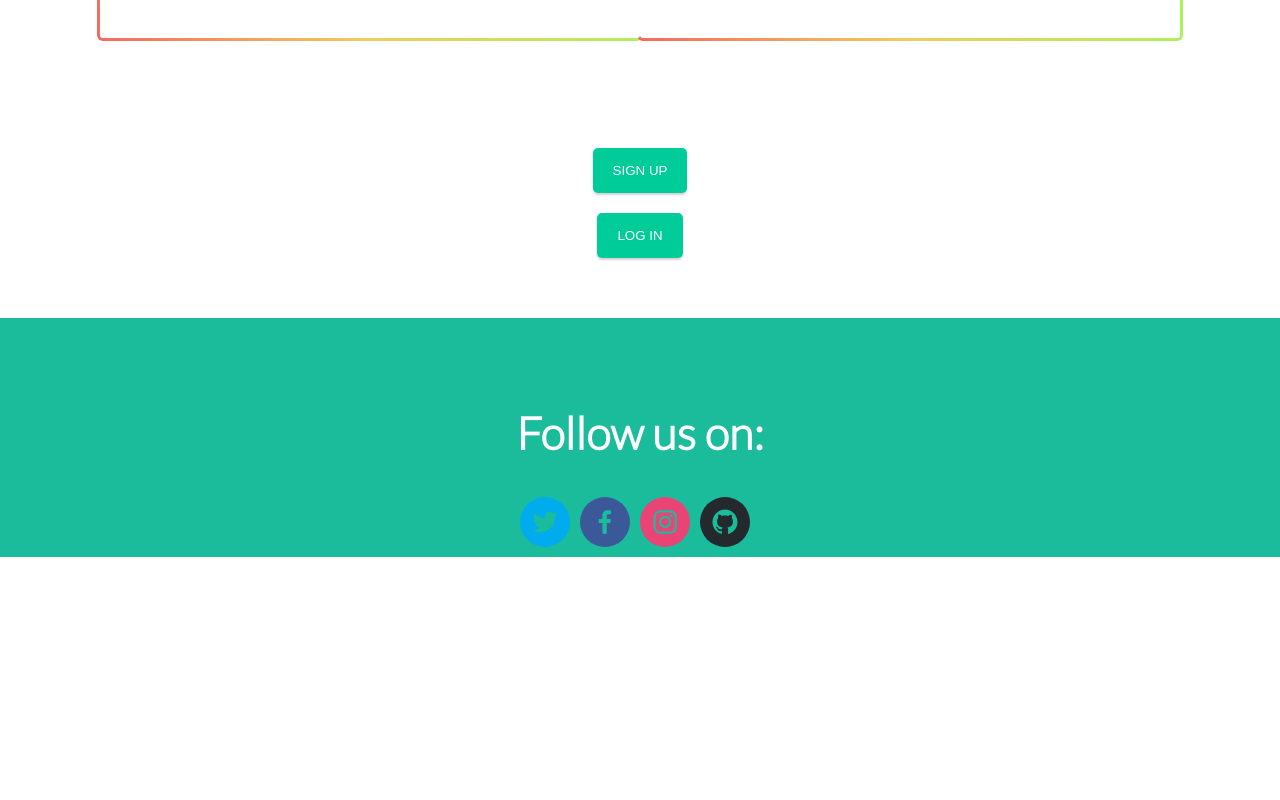
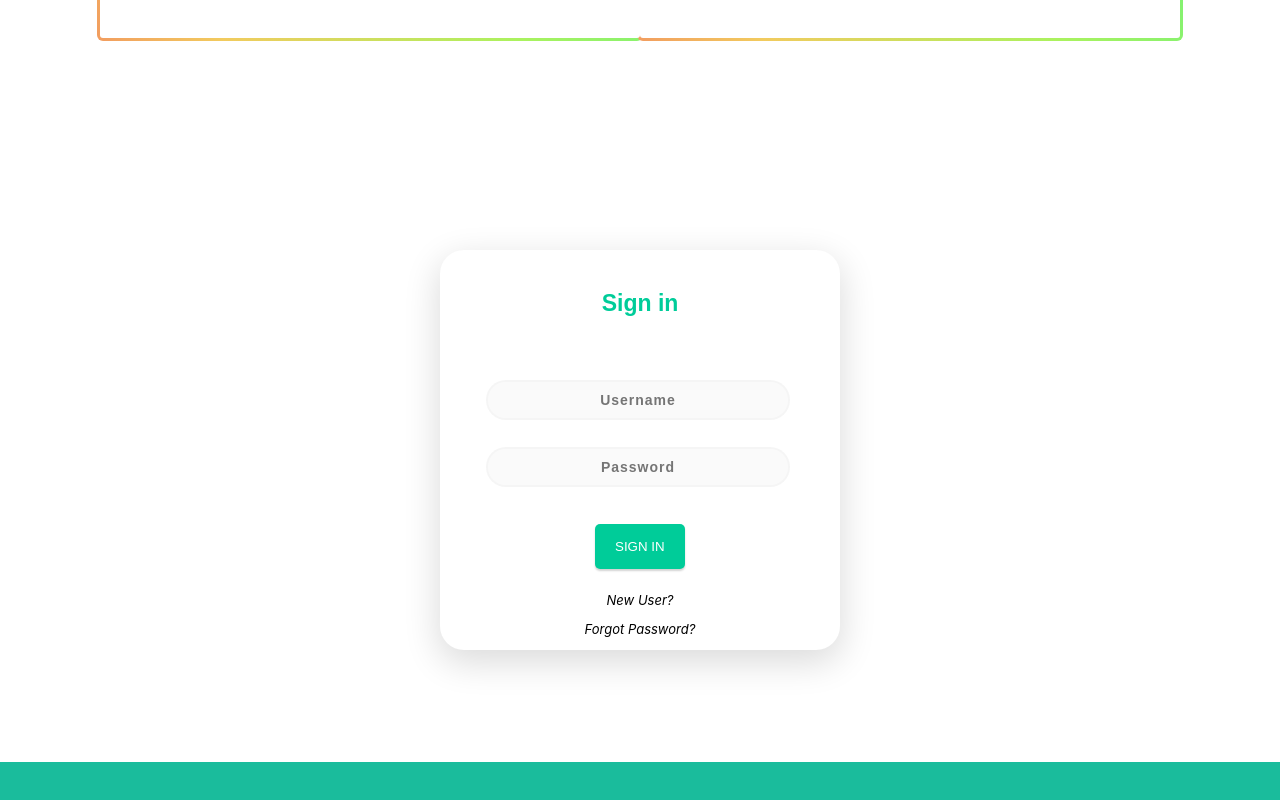
Before and after one commit to idkcoder93/To-Do-List, a React (Create React App) app in the folder to-do-list/: page / in a window 1280 px wide. Shown: the part 514-1314 px from the top of the page. Before the commit the page ends 1071 px from the top, so only its background shows below. Built offline with nearby package versions, Linux system fonts and the light colour scheme.

Commit message:
finished main page

```diff
--- a/to-do-list/src/App.js
+++ b/to-do-list/src/App.js
@@ -1,4 +1,5 @@
 import './App.css';
+import './signup.css';
 import React from 'react';
 import { SocialIcon } from 'react-social-icons';
 import styled from 'styled-components';
@@ -45,9 +46,15 @@ function App() {
         </div>
       </div>
     </div>
-    <div className='button-layout'>
-      <Button>Sign Up</Button>
-      <Button>Log In</Button>
+    <div class="main">
+      <p class="sign" align="center">Sign in</p>
+      <form class="form1" />
+        <input class="un " type="text" align="center" placeholder="Username" />
+        <input class="pass" type="password" align="center" placeholder="Password" />
+        <Button className="submit" style={{marginLeft: '155px'}}>sign in</Button>
+        <p class="forgot"><a href="#" />New User?</p>
+        {/* ^^^^ will need to provide valid link for the href tag*/}
+        <p class="forgot"> Forgot Password?</p>
     </div>
     <div className="header">
       <h2>Follow us on:</h2>
--- /dev/null
+++ b/to-do-list/src/signup.css
@@ -0,0 +1,78 @@
+.main {
+    background-color: #FFFFFF;
+    width: 400px;
+    height: 400px;
+    margin: 7em auto;
+    border-radius: 1.5em;
+    box-shadow: 0px 11px 35px 2px rgba(0, 0, 0, 0.14);
+}
+
+.sign {
+    padding-top: 40px;
+    color: #00cc99;
+    font-family: 'Ubuntu', sans-serif;
+    font-weight: bold;
+    font-size: 23px;
+}
+
+.un {
+width: 76%;
+color: rgb(38, 50, 56);
+font-weight: 700;
+font-size: 14px;
+letter-spacing: 1px;
+background: rgba(136, 126, 126, 0.04);
+padding: 10px 20px;
+border: none;
+border-radius: 20px;
+outline: none;
+box-sizing: border-box;
+border: 2px solid rgba(0, 0, 0, 0.02);
+margin-bottom: 50px;
+margin-left: 46px;
+text-align: center;
+margin-bottom: 27px;
+font-family: 'Ubuntu', sans-serif;
+}
+
+form.form1 {
+    padding-top: 40px;
+}
+
+.pass {
+        width: 76%;
+color: rgb(38, 50, 56);
+font-weight: 700;
+font-size: 14px;
+letter-spacing: 1px;
+background: rgba(136, 126, 126, 0.04);
+padding: 10px 20px;
+border: none;
+border-radius: 20px;
+outline: none;
+box-sizing: border-box;
+border: 2px solid rgba(0, 0, 0, 0.02);
+margin-bottom: 50px;
+margin-left: 46px;
+text-align: center;
+margin-bottom: 27px;
+font-family: 'Ubuntu', sans-serif;
+}
+
+.forgot {
+    text-align: center;
+    font-size: small;
+    font-style: italic;
+}
+
+.forgot:hover {
+    text-decoration-line: underline;
+}
+
+.or {
+    text-align: center;
+    font-family: 'Ubuntu', sans-serif;
+    font-size: small;
+    font-style: italic;
+    padding: none;
+}
```
